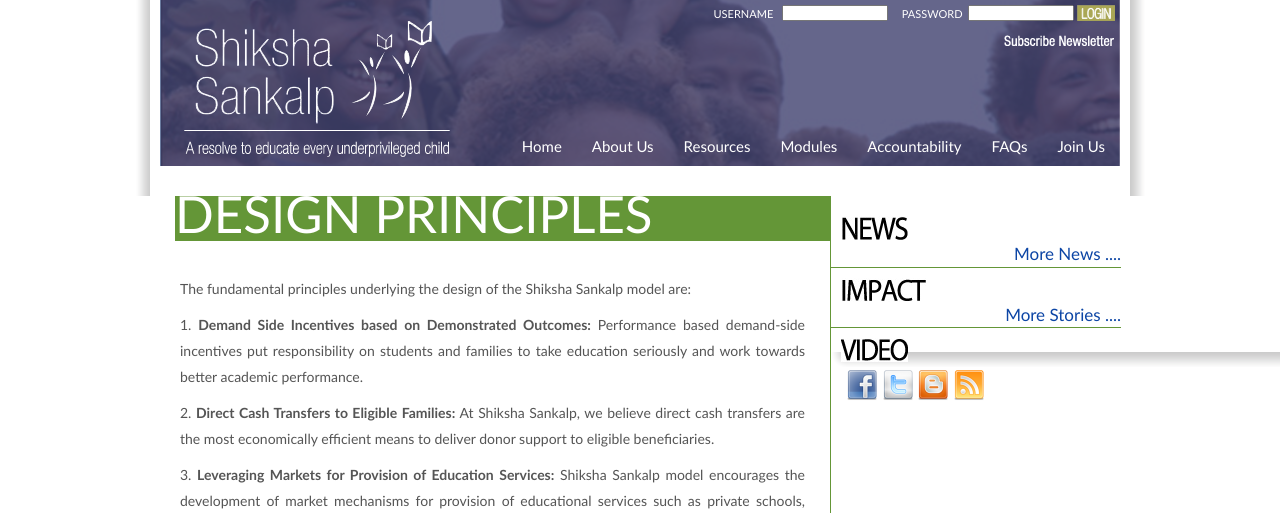
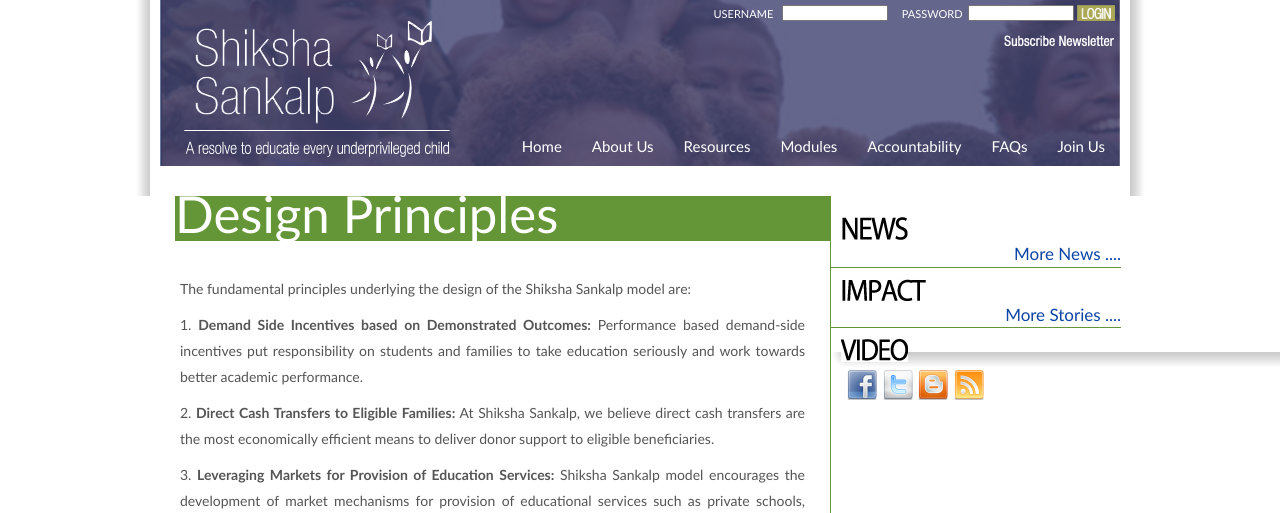
Before and after one commit to Airzign/Shiksha-Sankalp, a PHP site: page /design_principles.php in a window 1280 px wide; the page is wider, and only the part inside the window is pictured. Shown: the top 513 px of that part. Run offline with PHP 8.4, Linux system fonts and the light colour scheme; data that the repository does not hold is empty.

Commit message:
Solve H7

```diff
--- a/design_principles.php
+++ b/design_principles.php
@@ -5,7 +5,7 @@
 <div id="content">
   <div id="main_content">
     <!-- the content goes here -->
-    <div class="innertitle">DESIGN PRINCIPLES</div>
+    <div class="innertitle">Design Principles</div>
     <div style="padding-right:20px;">
       <p class="innertext">
 	The fundamental principles underlying the design of the Shiksha Sankalp
```
